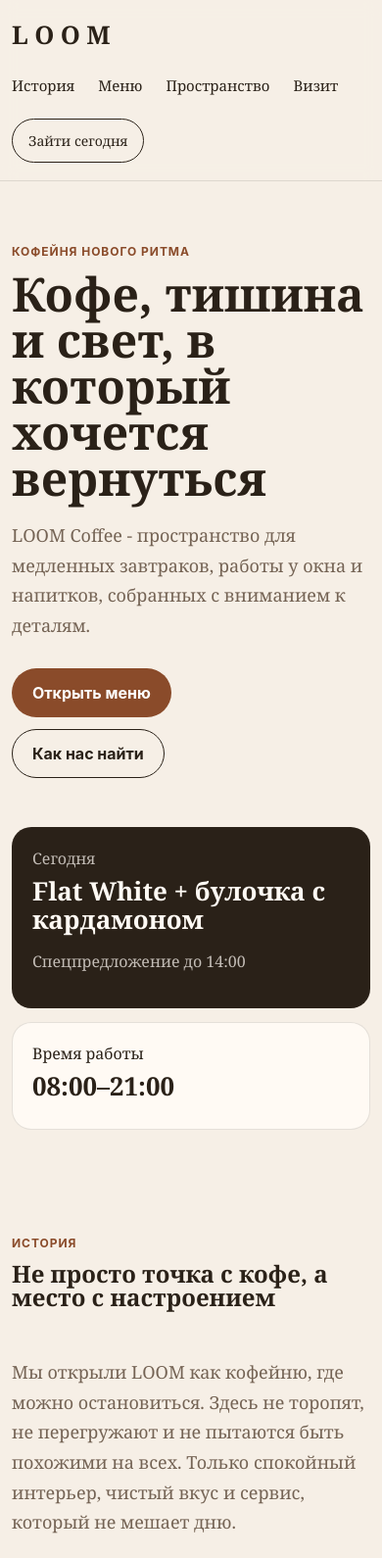
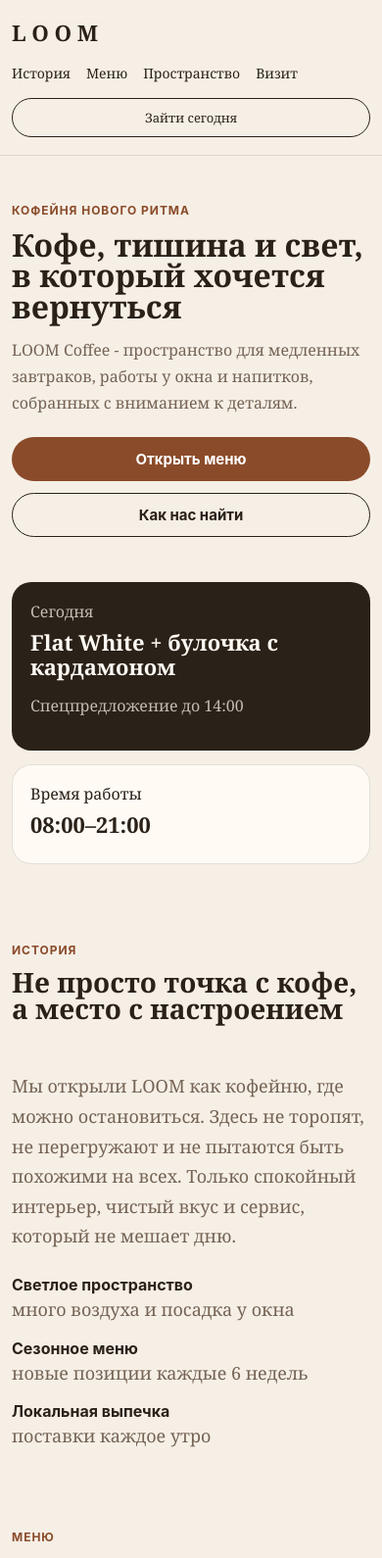
Before and after one commit to savavyalkov/portfolio, a plain HTML site: page coffee-shop-2/index.html in a window 390 px wide. Shown: the top 1590 px of the page at 98% size. Drawn offline with Linux system fonts and the light colour scheme.

Commit message:
Add files via upload

```diff
--- a/barbershop/style.css
+++ b/barbershop/style.css
@@ -397,11 +397,24 @@ body {
         grid-template-columns: 1fr;
     }
 
-    .hero h1 { font-size: 40px; }
+    .hero h1 {
+        font-size: 40px;
+    }
+
+    .hero {
+        padding: 80px 0 60px;
+    }
+
+    .section {
+        padding: 60px 0;
+    }
 }
 
 @media (max-width: 760px) {
-    .menu-toggle { display: block; }
+    .menu-toggle {
+        display: block;
+        cursor: pointer;
+    }
 
     .nav-links {
         position: absolute;
@@ -413,10 +426,72 @@ body {
         display: none;
         flex-direction: column;
         padding: 18px 16px;
+        gap: 16px;
     }
 
-    .nav-links.active { display: flex; }
+    .nav-links.active {
+        display: flex;
+    }
 
     .hero-actions,
-    .hero-meta { flex-direction: column; align-items: flex-start; }
+    .hero-meta {
+        flex-direction: column;
+        align-items: flex-start;
+        width: 100%;
+    }
+
+    .hero-actions .btn {
+        width: 100%;
+    }
+
+    .space-features {
+        grid-template-columns: 1fr;
+    }
 }
+
+@media (max-width: 480px) {
+    .nav {
+        padding: 18px 16px;
+    }
+
+    .hero {
+        padding: 60px 0 50px;
+    }
+
+    .hero h1 {
+        font-size: 32px;
+    }
+
+    .hero-text {
+        font-size: 16px;
+    }
+
+    .section {
+        padding: 50px 0;
+    }
+
+    .hero-card,
+    .service-card,
+    .master-card,
+    .booking-form,
+    .contact-card {
+        padding: 20px;
+    }
+
+    .btn {
+        padding: 12px 18px;
+        font-size: 15px;
+    }
+
+    .hero-slots .slot-item {
+        padding: 12px 14px;
+    }
+
+    .slot-item strong {
+        font-size: 20px;
+    }
+
+    .container {
+        width: min(1160px, calc(100% - 24px));
+    }
+}
--- a/coffee-shop-2/style.css
+++ b/coffee-shop-2/style.css
@@ -382,11 +382,26 @@ body {
     .topbar {
         grid-template-columns: 1fr;
         justify-items: start;
+        gap: 16px;
     }
 
     .topnav {
         flex-wrap: wrap;
         justify-content: flex-start;
+        gap: 16px;
+    }
+
+    .topbar-cta {
+        width: 100%;
+        text-align: center;
+    }
+
+    .hero {
+        padding: 56px 0 48px;
+    }
+
+    .section {
+        padding: 48px 0;
     }
 }
 
@@ -399,16 +414,105 @@ body {
 
     .topbar {
         padding: 18px 12px;
+        grid-template-columns: 1fr;
     }
 
-    .hero-actions,
+    .brand {
+        font-size: 1.4rem;
+    }
+
+    .topnav {
+        width: 100%;
+        justify-content: flex-start;
+    }
+
+    .topnav a {
+        font-size: 14px;
+    }
+
+    .topbar-cta {
+        padding: 10px 14px;
+        font-size: 13px;
+    }
+
+    .hero {
+        padding: 48px 0 40px;
+    }
+
+    .hero h1 {
+        font-size: clamp(32px, 8vw, 48px);
+        margin-bottom: 16px;
+    }
+
+    .hero-description {
+        font-size: 16px;
+    }
+
+    .hero-actions {
+        flex-direction: column;
+        align-items: flex-start;
+        width: 100%;
+        margin: 20px 0 14px;
+    }
+
+    .hero-actions .btn {
+        width: 100%;
+    }
+
     .hero-meta {
         flex-direction: column;
         align-items: flex-start;
+        gap: 12px;
+    }
+
+    .hero-card {
+        padding: 18px;
+    }
+
+    .hero-card strong {
+        font-size: 22px;
+    }
+
+    .section {
+        padding: 40px 0;
+    }
+
+    .section h2 {
+        font-size: clamp(28px, 6vw, 36px);
     }
 
     .menu-header {
         flex-direction: column;
         align-items: flex-start;
     }
+
+    .menu-panel {
+        padding: 18px;
+    }
+
+    .menu-item {
+        padding: 10px 0;
+        font-size: 14px;
+    }
+
+    .featured-panel strong {
+        font-size: 20px;
+    }
+
+    .quote {
+        padding: 28px 0 32px;
+    }
+
+    .quote blockquote {
+        font-size: clamp(20px, 5vw, 32px);
+    }
+
+    .visit-card {
+        padding: 18px;
+    }
+
+    .btn {
+        padding: 12px 18px;
+        font-size: 15px;
+    }
 }
--- a/coffee-shop/style.css
+++ b/coffee-shop/style.css
@@ -673,10 +673,15 @@ body {
         padding: 40px;
         transition: left 0.3s;
         box-shadow: 0 5px 20px rgba(0,0,0,0.1);
+        z-index: 999;
     }
 
     .menu.active {
         left: 0;
+    }
+
+    .hero {
+        padding: 100px 0 60px;
     }
 
     .hero-text h2 {
@@ -690,6 +695,7 @@ body {
     .story-grid,
     .reservation-box {
         grid-template-columns: 1fr;
+        gap: 30px;
     }
 
     .menu-row {
@@ -711,4 +717,64 @@ body {
     .reservation-box {
         padding: 30px;
     }
+
+    .section {
+        padding: 60px 0;
+    }
 }
+
+@media (max-width: 480px) {
+    .navbar {
+        padding: 20px 15px;
+    }
+
+    .hero {
+        padding: 80px 0 50px;
+    }
+
+    .hero-text h2 {
+        font-size: 2rem;
+    }
+
+    .hero-text p {
+        font-size: 1rem;
+    }
+
+    .cta-btn {
+        padding: 12px 28px;
+        font-size: 0.95rem;
+    }
+
+    .section {
+        padding: 50px 0;
+    }
+
+    .section-title {
+        font-size: 2rem;
+        margin-bottom: 30px;
+    }
+
+    .story-stats {
+        gap: 20px;
+    }
+
+    .stat h3 {
+        font-size: 2rem;
+    }
+
+    .menu-item {
+        padding: 20px;
+    }
+
+    .benefit-card {
+        padding: 25px;
+    }
+
+    .reservation-box {
+        padding: 25px 20px;
+    }
+
+    .container {
+        padding: 0 15px;
+    }
+}
--- a/style.css
+++ b/style.css
@@ -257,7 +257,7 @@ nav {
 
 .results-grid {
     display: grid;
-    grid-template-columns: repeat(auto-fit, minmax(250px, 1fr));
+    grid-template-columns: repeat(4, 1fr);
     gap: 2rem;
 }
 
@@ -343,7 +343,7 @@ nav {
 
 .why-grid {
     display: grid;
-    grid-template-columns: repeat(auto-fit, minmax(280px, 1fr));
+    grid-template-columns: repeat(4, 1fr);
     gap: 2rem;
 }
 
@@ -458,7 +458,7 @@ nav {
 
 .projects-grid {
     display: grid;
-    grid-template-columns: repeat(auto-fit, minmax(320px, 1fr));
+    grid-template-columns: repeat(3, 1fr);
     gap: 2rem;
 }
 
@@ -578,13 +578,6 @@ nav {
     color: var(--text-secondary);
     margin-bottom: 3rem;
     font-size: 1.1rem;
-}
-
-.projects-grid {
-    display: grid;
-    grid-template-columns: repeat(3, minmax(0, 1fr));
-    gap: 1.4rem;
-    align-items: stretch;
 }
 
 .project-card {
@@ -762,12 +755,6 @@ nav {
     color: var(--text-secondary);
     font-size: 1.1rem;
     margin-bottom: 3rem;
-}
-
-.projects-grid {
-    display: grid;
-    grid-template-columns: repeat(auto-fit, minmax(350px, 1fr));
-    gap: 2rem;
 }
 
 .project-card {
@@ -1043,6 +1030,74 @@ footer {
         padding-top: 5rem;
     }
 
+@media screen and (max-width: 480px) {
+    nav {
+        padding: 1rem;
+    }
+
+    .hero {
+        padding: 4rem 0 3rem;
+    }
+
+    .hero h1 {
+        font-size: 2rem;
+    }
+
+    .hero-label {
+        font-size: 0.85rem;
+    }
+
+    .hero-subtitle {
+        font-size: 1rem;
+    }
+
+    .hero-content {
+        padding: 1rem;
+    }
+
+    .cta-button {
+        padding: 0.9rem 1.5rem;
+        font-size: 1rem;
+    }
+
+    .cta-button.large {
+        padding: 1rem 1.8rem;
+        font-size: 1.1rem;
+    }
+
+    .results,
+    .about,
+    .projects {
+        padding: 3rem 0;
+    }
+
+    .results h2,
+    .about h2,
+    .projects h2 {
+        font-size: 2rem;
+        margin-bottom: 2rem;
+    }
+
+    .result-card,
+    .why-card {
+        padding: 1.5rem;
+    }
+
+    .cta-box h2,
+    .offer-box h2 {
+        font-size: 1.75rem;
+    }
+
+    .cta-subtitle,
+    .offer-box > p {
+        font-size: 1rem;
+    }
+
+    .container {
+        padding: 0 1rem;
+    }
+}
+
     .nav-links.active {
         transform: translateX(0%);
     }
```
